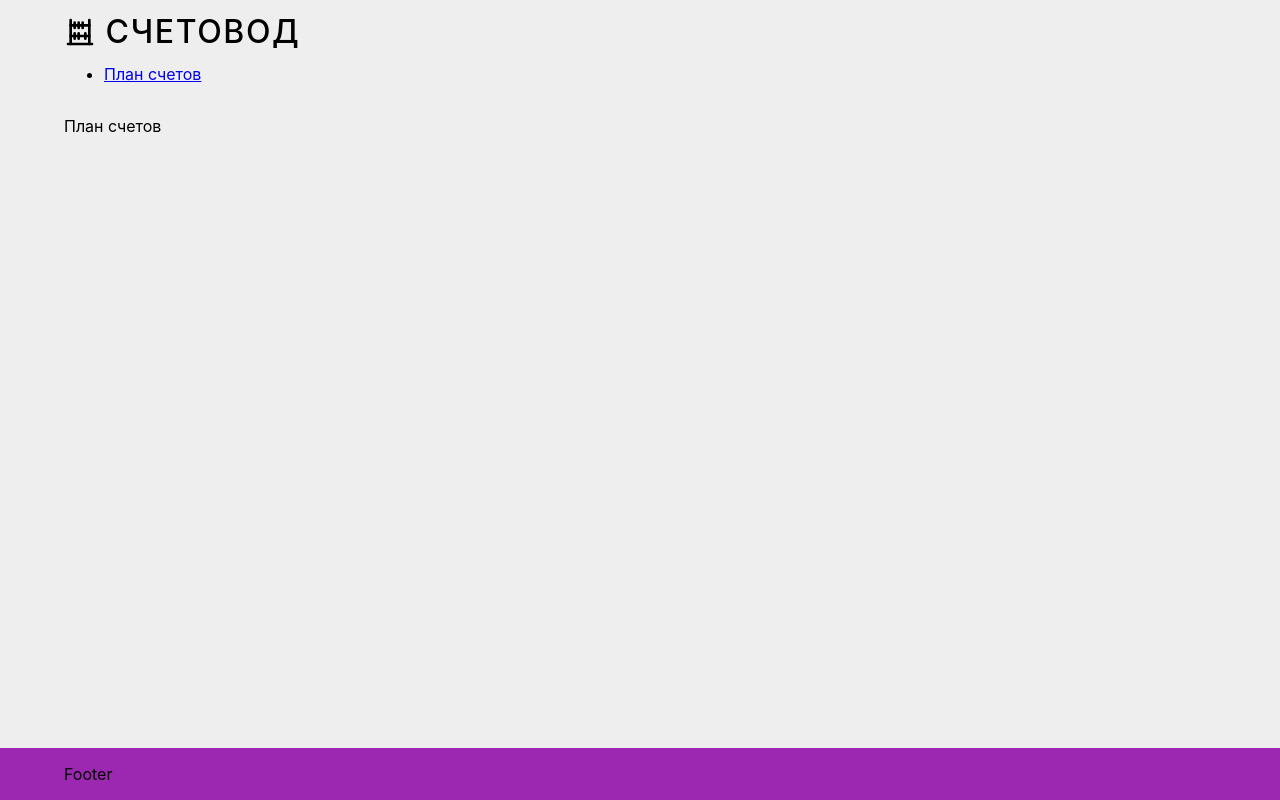
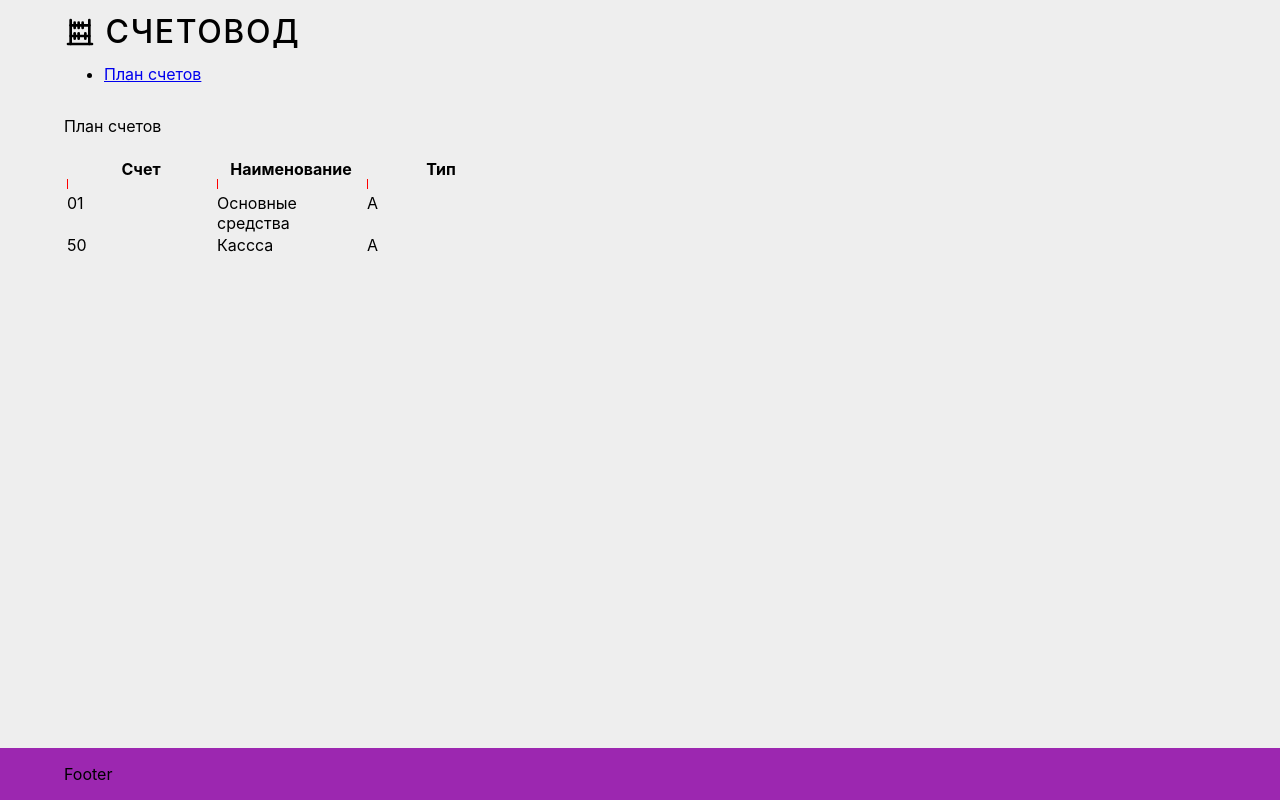
Before and after one commit to ifelseapps/bookkeeper, a React (Create React App) app in the folder frontend/: page /settings/accounts in a window 1280 px wide. Built offline with nearby package versions, Linux system fonts and the light colour scheme.

Commit message:
(Frontend) Вывод структуры грида

```diff
--- a/frontend/package.json
+++ b/frontend/package.json
@@ -15,6 +15,7 @@
     "react-icons": "^4.7.1",
     "react-router-dom": "^6.6.1",
     "react-scripts": "5.0.1",
+    "react-table": "^7.8.0",
     "styled-components": "^5.3.6",
     "typescript": "^4.9.4",
     "web-vitals": "^2.1.4"
@@ -44,6 +45,7 @@
     ]
   },
   "devDependencies": {
+    "@types/react-table": "^7.7.13",
     "@types/styled-components": "^5.1.26",
     "prettier": "^2.8.1"
   }
--- a/frontend/src/pages/Accounts.tsx
+++ b/frontend/src/pages/Accounts.tsx
@@ -1,6 +1,13 @@
 import React from 'react';
-import { FirstLevelPage } from 'shared/components/FirstLevelPage/FirstLevelPage';
+import { FirstLevelPage } from 'shared/ui/FirstLevelPage/FirstLevelPage';
+import { Grid } from 'shared/ui/Grid';
 
 export default function AccountsPage() {
-  return <FirstLevelPage>План счетов</FirstLevelPage>;
+  return (
+    <FirstLevelPage>
+      <div>План счетов</div>
+      <br />
+      <Grid />
+    </FirstLevelPage>
+  );
 }
--- a/frontend/src/pages/Main.tsx
+++ b/frontend/src/pages/Main.tsx
@@ -1,5 +1,5 @@
 import React from 'react';
-import { FirstLevelPage } from 'shared/components/FirstLevelPage/FirstLevelPage';
+import { FirstLevelPage } from 'shared/ui/FirstLevelPage/FirstLevelPage';
 
 export default function MainPage() {
   return <FirstLevelPage>Main Page</FirstLevelPage>;
--- a/frontend/src/shared/components/FirstLevelPage/FirstLevelPage.tsx
+++ b/frontend/src/shared/ui/FirstLevelPage/FirstLevelPage.tsx
@@ -1,6 +1,6 @@
 import React, { PropsWithChildren } from 'react';
 import { Link } from 'react-router-dom';
-import { Logo } from 'shared/components/Logo/Logo';
+import { Logo } from 'shared/ui/Logo/Logo';
 import * as Styles from './styles';
 
 export function FirstLevelPage({ children }: PropsWithChildren) {
--- /dev/null
+++ b/frontend/src/shared/ui/Grid/Grid.tsx
@@ -0,0 +1,75 @@
+import React, { useMemo } from 'react';
+import {
+  useTable,
+  useResizeColumns,
+  useBlockLayout,
+  Column,
+} from 'react-table';
+import * as Styles from './Styles';
+
+export function Grid() {
+  const columns = useMemo<Column[]>(
+    () => [
+      {
+        Header: 'Счет',
+        accessor: 'account',
+      },
+      {
+        Header: 'Наименование',
+        accessor: 'title',
+      },
+      {
+        Header: 'Тип',
+        accessor: 'type',
+      },
+    ],
+    []
+  );
+
+  const data = useMemo(
+    () => [
+      {
+        account: '01',
+        title: 'Основные средства',
+        type: 'А',
+      },
+      {
+        account: '50',
+        title: 'Кассса',
+        type: 'А',
+      },
+    ],
+    []
+  );
+
+  const table = useTable({ columns, data }, useResizeColumns, useBlockLayout);
+
+  return (
+    <table {...table.getTableProps()}>
+      <thead>
+        {table.headerGroups.map((group) => (
+          <tr {...group.getHeaderGroupProps()}>
+            {group.headers.map((column) => (
+              <th {...column.getHeaderProps()}>
+                {column.render('Header')}
+                <Styles.Separator {...column.getResizerProps()} />
+              </th>
+            ))}
+          </tr>
+        ))}
+      </thead>
+      <tbody {...table.getTableBodyProps()}>
+        {table.rows.map((row) => {
+          table.prepareRow(row);
+          return (
+            <tr {...row.getRowProps()}>
+              {row.cells.map((cell) => (
+                <td {...cell.getCellProps()}>{cell.render('Cell')}</td>
+              ))}
+            </tr>
+          );
+        })}
+      </tbody>
+    </table>
+  );
+}
--- /dev/null
+++ b/frontend/src/shared/ui/Grid/Styles.ts
@@ -0,0 +1,7 @@
+import styled from 'styled-components';
+
+export const Separator = styled.div`
+  width: 1px;
+  height: 10px;
+  background-color: red;
+`;
--- /dev/null
+++ b/frontend/src/shared/ui/Grid/index.ts
@@ -0,0 +1 @@
+export { Grid } from './Grid';
--- /dev/null
+++ b/frontend/tables.d.ts
@@ -0,0 +1,6 @@
+import { UseResizeColumnsColumnProps } from 'react-table';
+
+declare module 'react-table' {
+  export interface ColumnInstance<D extends object = {}>
+    extends UseResizeColumnsColumnProps<D> { }
+}
--- a/frontend/tsconfig.json
+++ b/frontend/tsconfig.json
@@ -23,6 +23,7 @@
   },
   "include": [
     "src",
-    "styled.d.ts"
+    "styled.d.ts",
+    "tables.d.ts"
   ]
 }
```
Also changed, not shown: frontend/src/shared/ui/FirstLevelPage/styles.ts (renamed from frontend/src/shared/components/FirstLevelPage/styles.ts), frontend/src/shared/ui/Logo/Logo.tsx (renamed from frontend/src/shared/components/Logo/Logo.tsx), frontend/src/shared/ui/Logo/styles.ts (renamed from frontend/src/shared/components/Logo/styles.ts), 2 other files (tests, documents, lock files or other folders).
